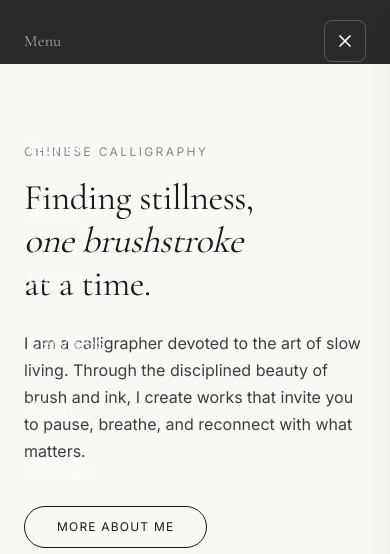
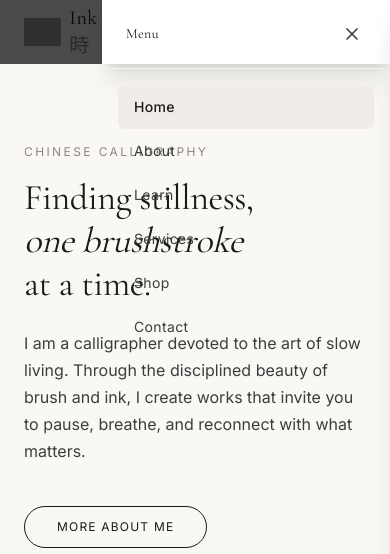
Before and after one commit to kevinccwong-coder/ink-moment, a Next.js app: page / in a window 390 px wide. Both pictures are taken after a click on the button "MENU". Shown: the top 554 px of the page. Built offline with nearby package versions, Linux system fonts and the light colour scheme; grey boxes are pictures that could not be loaded.

Commit message:
Redesign mobile drawer menu with white panel and dark scrim

```diff
--- a/src/components/layout/Navbar.tsx
+++ b/src/components/layout/Navbar.tsx
@@ -108,26 +108,34 @@ export default function Navbar() {
 
       </div>
 
-      {/* ── Mobile fullscreen menu ──────────────────────── */}
+      {/* ── Mobile drawer menu ──────────────────────────── */}
       {mobileOpen && (
-        <div className="fixed inset-0 z-50 flex flex-col bg-[#2a2a2a] md:hidden">
-          {/* Close button */}
-          <div className="flex items-center justify-between px-6 pt-5 pb-2">
-            <span className="font-heading text-base tracking-wide text-white/60">
+        <div className="fixed inset-0 z-50 md:hidden">
+          {/* Scrim */}
+          <div
+            className="absolute inset-0 bg-black/70"
+            onClick={() => setMobileOpen(false)}
+          />
+
+          {/* Drawer panel */}
+          <div className="absolute right-0 top-0 flex h-full w-72 flex-col bg-white shadow-xl">
+            {/* Header */}
+            <div className="flex items-center justify-between border-b border-gray-100 px-6 py-5">
+              <span className="font-heading text-sm tracking-wide text-ink">
                 Menu
               </span>
               <button
                 type="button"
                 onClick={() => setMobileOpen(false)}
-              className="flex items-center justify-center rounded-lg border border-white/20 p-2.5 text-white transition-colors hover:border-white/50"
+                className="flex items-center justify-center p-1 text-charcoal transition-colors hover:text-ink"
                 aria-label="Close menu"
               >
                 <X size={20} />
               </button>
             </div>
 
-          {/* Navigation links */}
-          <nav className="flex flex-col gap-1 px-6 pt-12">
+            {/* Links */}
+            <nav className="flex flex-col px-4 pt-4">
               {NAV_LINKS.map((link) => {
                 const isActive =
                   link.href === "/"
@@ -137,10 +145,10 @@ export default function Navbar() {
                   <Link
                     key={link.href}
                     href={link.href}
-                  className={`border-b border-white/10 px-1 py-4 text-lg tracking-wide text-white transition-colors ${
+                    className={`rounded-md px-4 py-3 text-sm tracking-wide transition-colors ${
                       isActive
-                      ? "font-medium opacity-100"
-                      : "opacity-70 hover:opacity-100"
+                        ? "bg-stone font-medium text-ink"
+                        : "text-charcoal hover:bg-stone hover:text-ink"
                     }`}
                   >
                     {link.label}
@@ -149,6 +157,7 @@ export default function Navbar() {
               })}
             </nav>
           </div>
+        </div>
       )}
     </header>
   );
```
Lines whose indentation alone changed are shown as unchanged.
